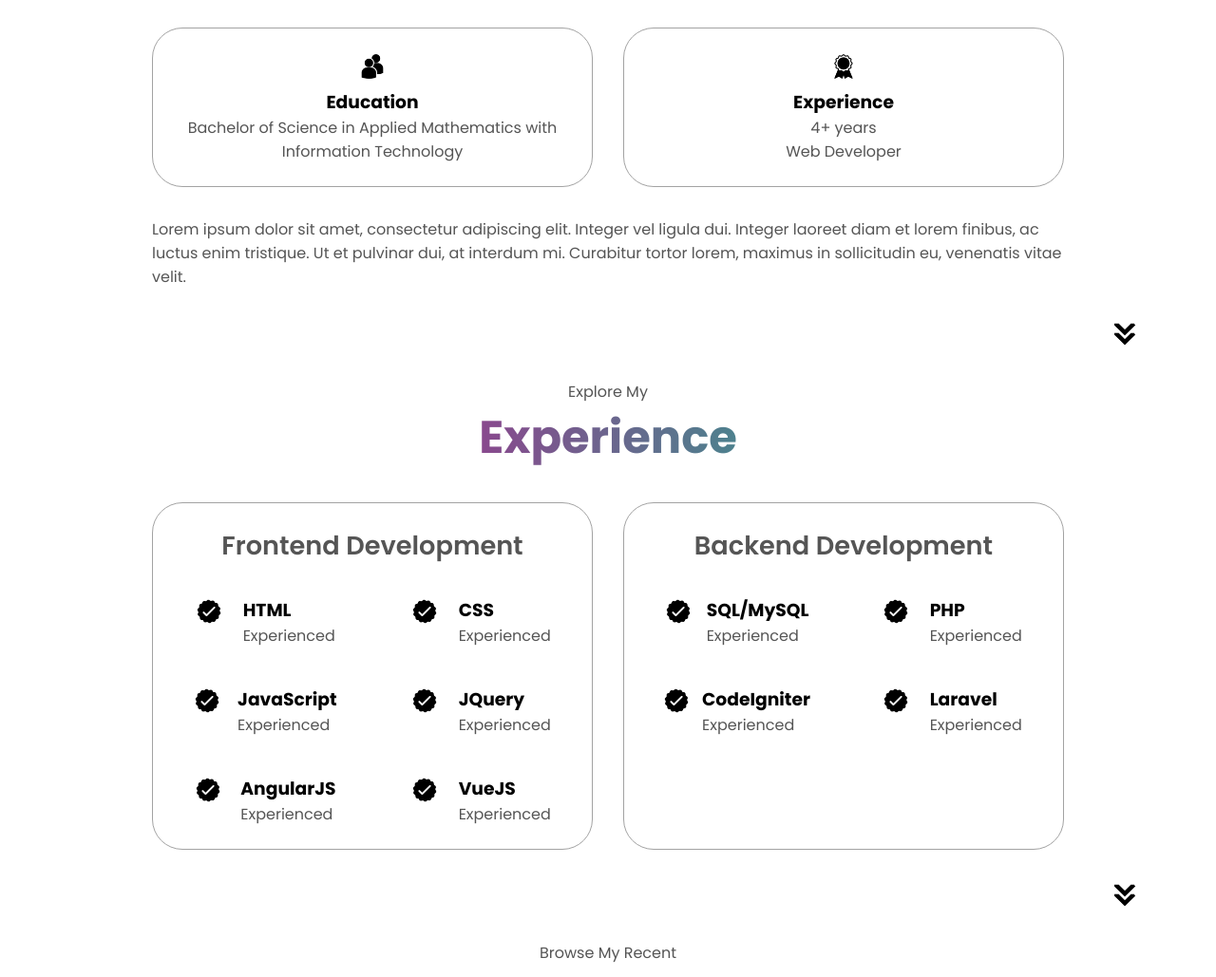
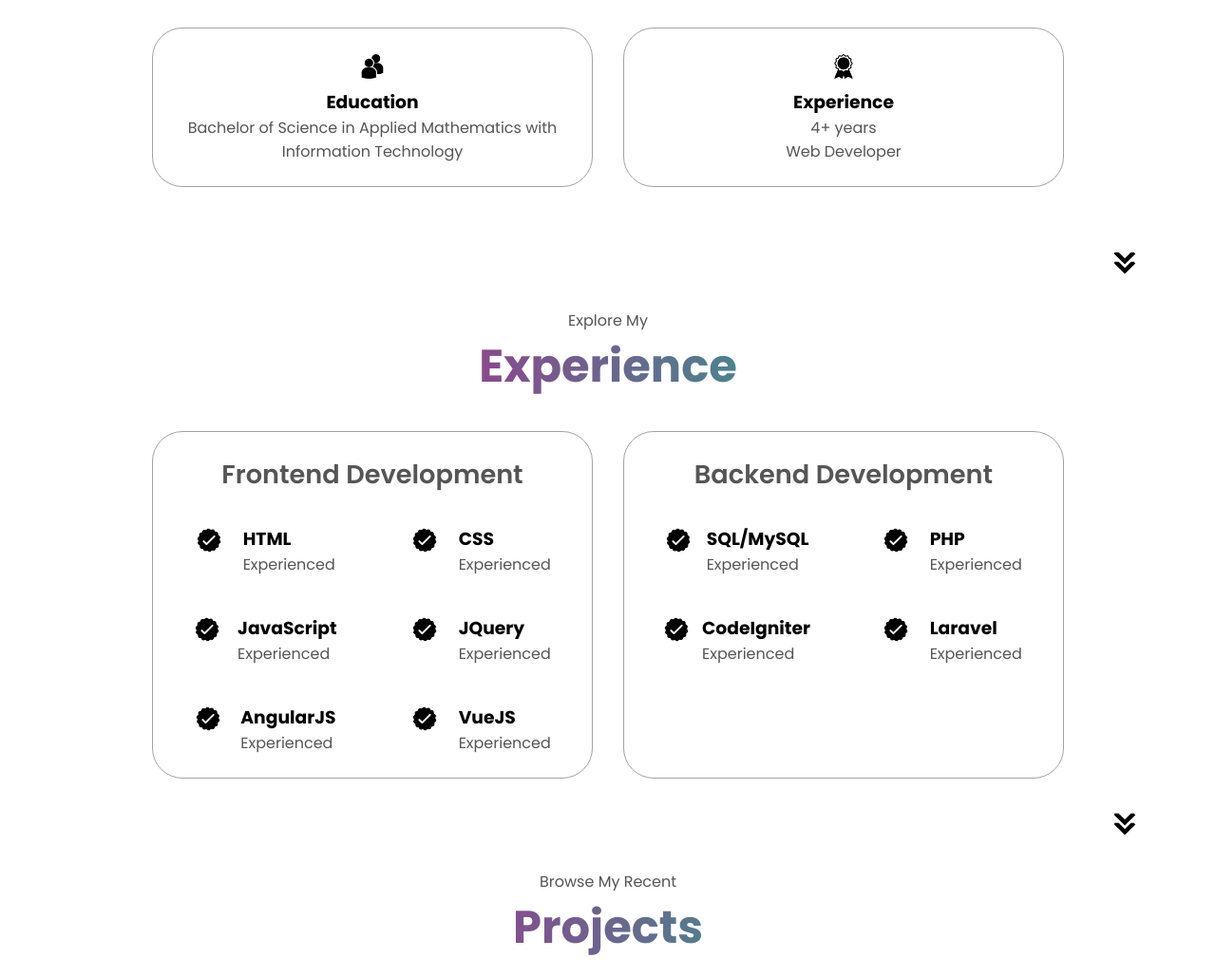
Before and after one commit to Rnicele/NiceleReyesPortfolio, a website: page index.html in a window 1280 px wide. Shown: the part 1028-2057 px from the top of the page at 95% size. Drawn offline with Linux system fonts and the light colour scheme.

Commit message:
remove text lorem ipsum

```diff
--- a/index.html
+++ b/index.html
@@ -77,11 +77,6 @@
                             <h3>Experience</h3>
                             <p>4+ years <br>Web Developer</p>
                         </div>
-                    </div>
-                    <div class="text-container">
-                        <p>
-                            Lorem ipsum dolor sit amet, consectetur adipiscing elit. Integer vel ligula dui. Integer laoreet diam et lorem finibus, ac luctus enim tristique. Ut et pulvinar dui, at interdum mi. Curabitur tortor lorem, maximus in sollicitudin eu, venenatis vitae velit.
-                        </p>
                     </div>
                 </div>
             </div>
--- a/styles/style.css
+++ b/styles/style.css
@@ -316,6 +316,7 @@ section {
 .about-details-container {
     justify-content: center;
     flex-direction: column;
+    width: 100%;
 }
 
 
```
